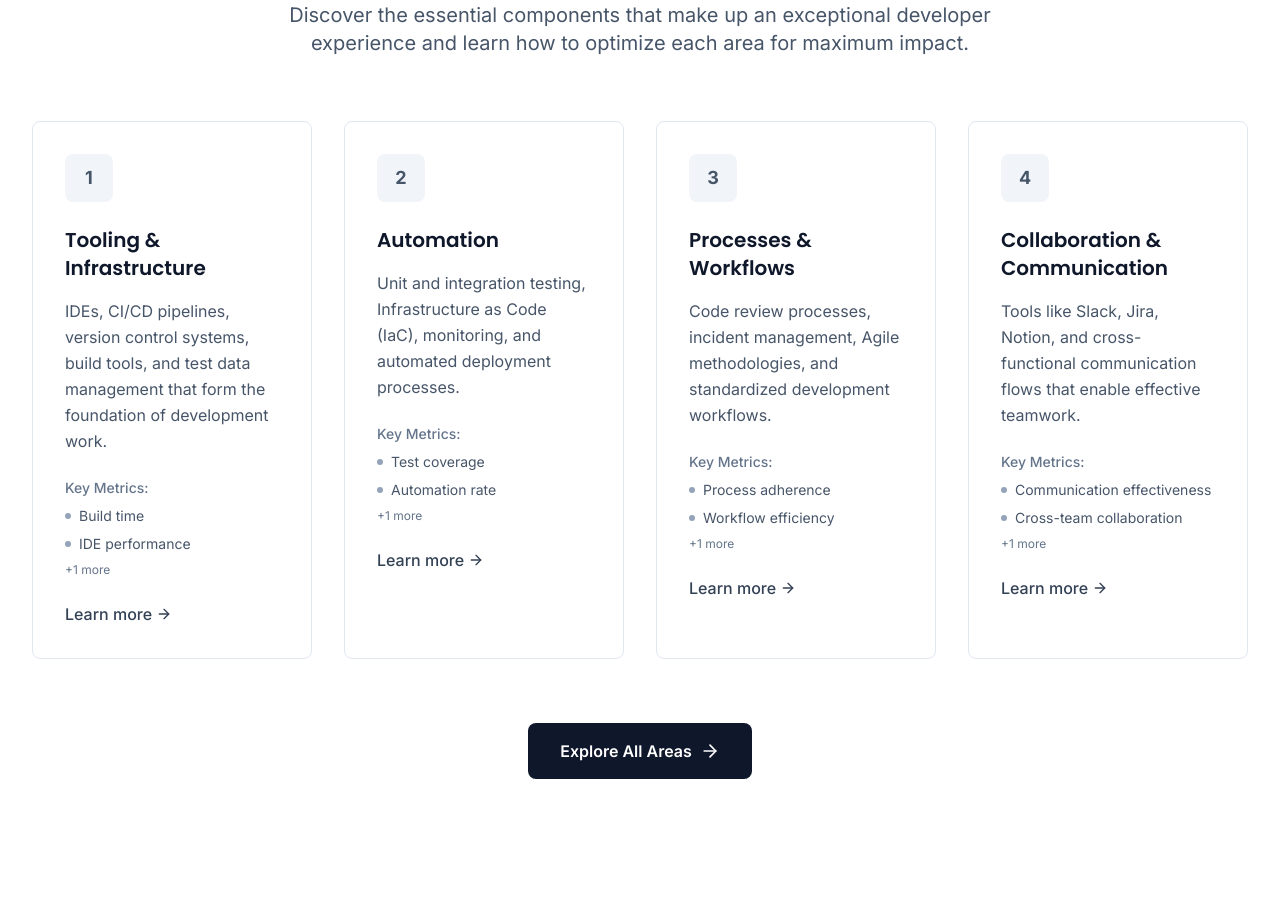
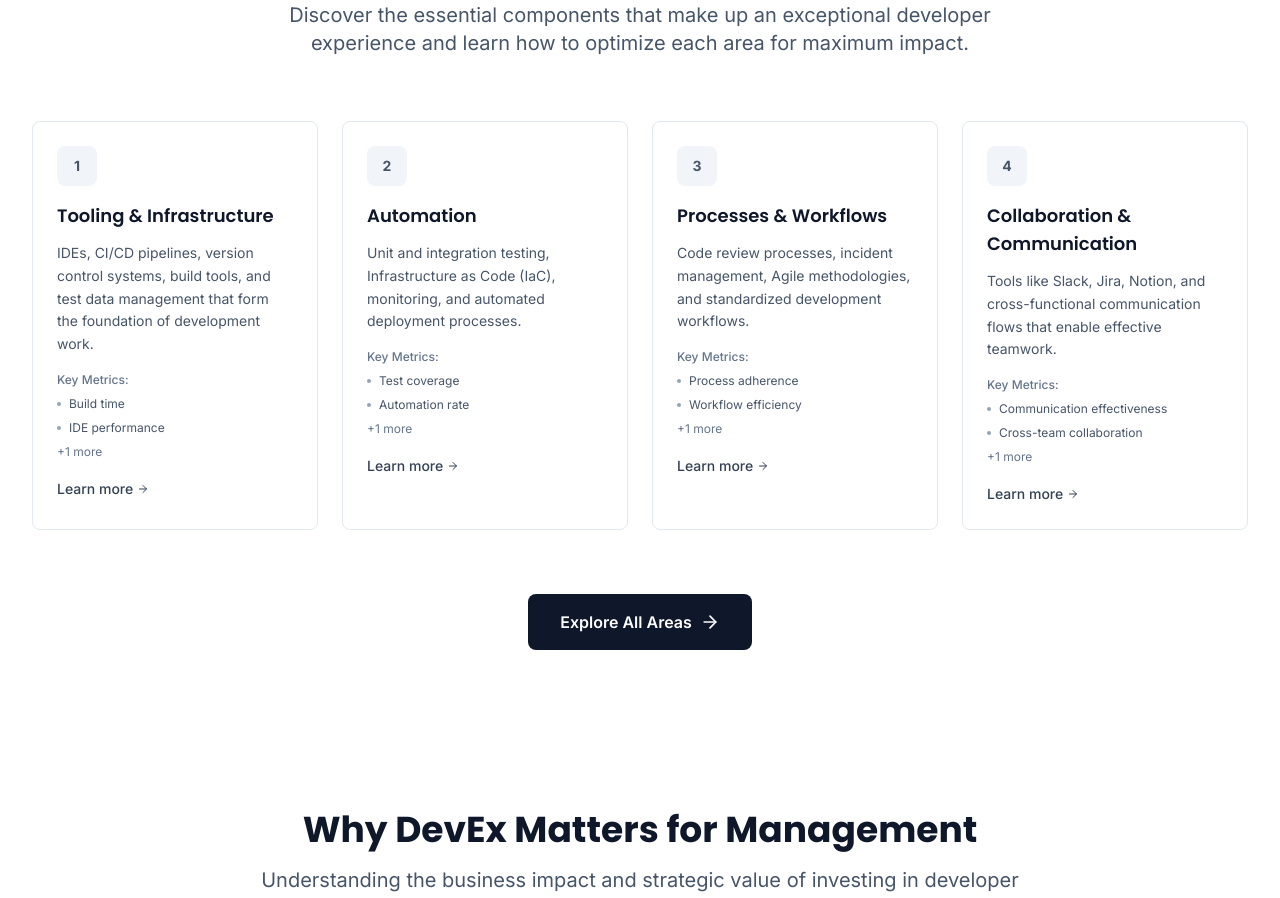
Before and after one commit to BorysW86/devex, a React (Vite) app: page / in a window 1280 px wide. Shown: the part 1000-1898 px from the top of the page. Built offline with nearby package versions, Linux system fonts and the light colour scheme.

Commit message:
Updated OverviewCards.tsx

```diff
--- a/src/components/sections/OverviewCards.tsx
+++ b/src/components/sections/OverviewCards.tsx
@@ -21,34 +21,34 @@ const OverviewCards: React.FC = () => {
           </p>
         </div>
 
-        {/* Cards Grid */}
-        <div className="grid grid-cols-1 md:grid-cols-2 lg:grid-cols-4 gap-8">
+        {/* Cards Grid - Updated to show 4 in a row */}
+        <div className="grid grid-cols-1 sm:grid-cols-2 lg:grid-cols-4 gap-6">
           {previewAreas.map((area, index) => (
-            <div key={index} className="group relative bg-white dark:bg-gray-800 rounded-lg border border-gray-200 dark:border-gray-700 p-8 hover:shadow-lg transition-all duration-300 hover:scale-105">
+            <div key={index} className="group relative bg-white dark:bg-gray-800 rounded-lg border border-gray-200 dark:border-gray-700 p-6 hover:shadow-lg transition-all duration-300 hover:scale-105">
               {/* Number Badge */}
-              <div className="inline-flex items-center justify-center w-12 h-12 bg-gray-100 dark:bg-gray-700 rounded-lg mb-6 group-hover:bg-gray-200 dark:group-hover:bg-gray-600 transition-colors">
-                <span className="text-lg font-bold text-gray-600 dark:text-gray-400">
+              <div className="inline-flex items-center justify-center w-10 h-10 bg-gray-100 dark:bg-gray-700 rounded-lg mb-4 group-hover:bg-gray-200 dark:group-hover:bg-gray-600 transition-colors">
+                <span className="text-sm font-bold text-gray-600 dark:text-gray-400">
                   {index + 1}
                 </span>
               </div>
 
               {/* Content */}
-              <h3 className="text-xl font-semibold text-gray-900 dark:text-white mb-4 group-hover:text-gray-700 dark:group-hover:text-gray-200 transition-colors">
+              <h3 className="text-lg font-semibold text-gray-900 dark:text-white mb-3 group-hover:text-gray-700 dark:group-hover:text-gray-200 transition-colors">
                 {area.title}
               </h3>
 
-              <p className="text-gray-600 dark:text-gray-300 mb-6 leading-relaxed">
+              <p className="text-gray-600 dark:text-gray-300 mb-4 leading-relaxed text-sm">
                 {area.summary}
               </p>
 
               {/* Metrics Preview */}
-              <div className="space-y-2 mb-6">
-                <div className="text-sm font-medium text-gray-500 dark:text-gray-400 mb-2">
+              <div className="space-y-2 mb-4">
+                <div className="text-xs font-medium text-gray-500 dark:text-gray-400 mb-2">
                   Key Metrics:
                 </div>
                 {area.keyMetrics.slice(0, 2).map((metric, metricIndex) => (
-                  <div key={metricIndex} className="flex items-center text-sm text-gray-600 dark:text-gray-300">
-                    <div className="w-1.5 h-1.5 bg-gray-400 rounded-full mr-2"></div>
+                  <div key={metricIndex} className="flex items-center text-xs text-gray-600 dark:text-gray-300">
+                    <div className="w-1 h-1 bg-gray-400 rounded-full mr-2"></div>
                     {metric}
                   </div>
                 ))}
@@ -62,10 +62,10 @@ const OverviewCards: React.FC = () => {
               {/* Learn More Link */}
               <Link
                 to="/key-areas"
-                className="inline-flex items-center text-gray-700 dark:text-gray-300 font-medium hover:text-gray-900 dark:hover:text-white transition-colors group/link"
+                className="inline-flex items-center text-sm text-gray-700 dark:text-gray-300 font-medium hover:text-gray-900 dark:hover:text-white transition-colors group/link"
               >
                 Learn more
-                <ArrowRight className="ml-1 h-4 w-4 group-hover/link:translate-x-1 transition-transform" />
+                <ArrowRight className="ml-1 h-3 w-3 group-hover/link:translate-x-1 transition-transform" />
               </Link>
             </div>
           ))}
```
